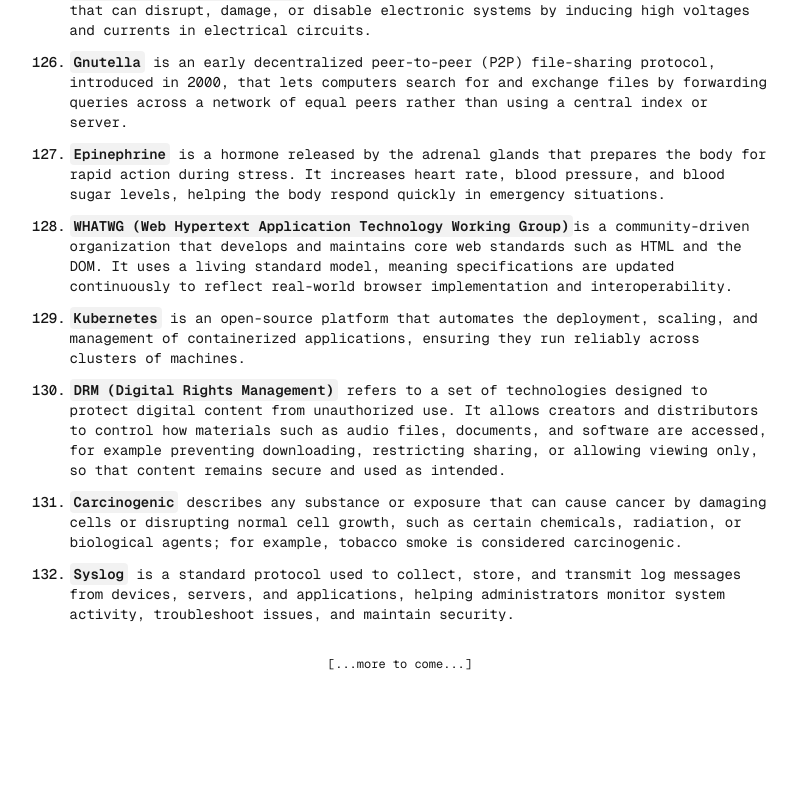
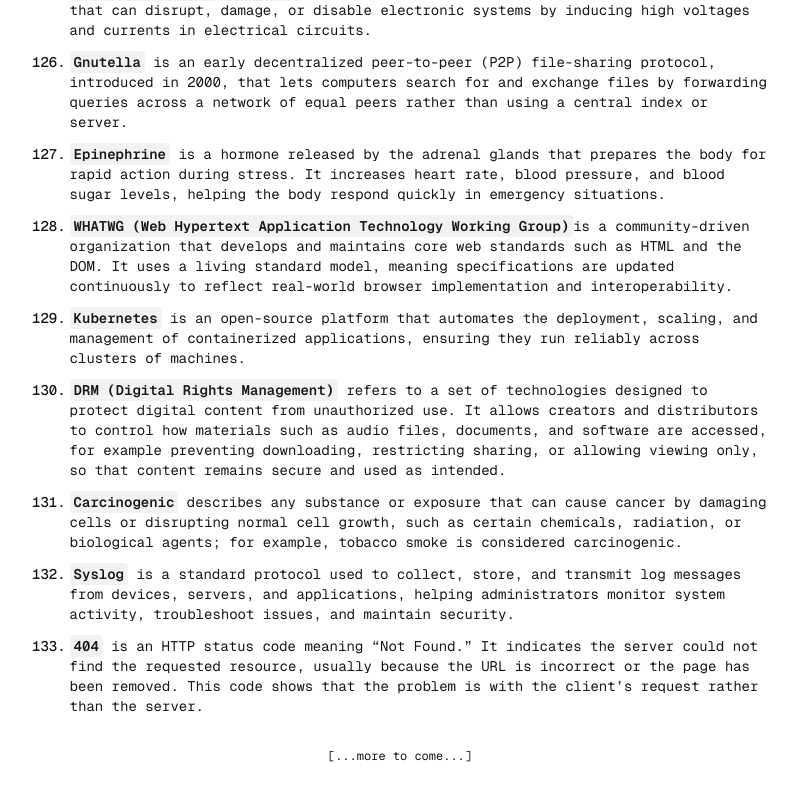
Before and after one commit to BrahimBoussada/mind-log, a Next.js app: page / in a window 1280 px wide. Shown: the part 8171-8967 px from the top of the page, without its empty margins (240-1037 px from the left). Before the commit the page ends 8875 px from the top, so only its background shows below. Built offline with nearby package versions, Linux system fonts and the light colour scheme.

Commit message:
log:27-12-2025

```diff
--- a/src/app/page.tsx
+++ b/src/app/page.tsx
@@ -1271,6 +1271,17 @@ export default function Home() {
           </Text>
         </Note>
 
+        <Note>
+          <N>133.</N>
+          <Text>
+            <Key>404</Key> is an HTTP status code meaning “Not Found.” It
+            indicates the server could not find the requested resource, usually
+            because the URL is incorrect or the page has been removed. This code
+            shows that the problem is with the client’s request rather than the
+            server.
+          </Text>
+        </Note>
+
         {/* --- end --- */}
       </NoteWrapper>
 
```
